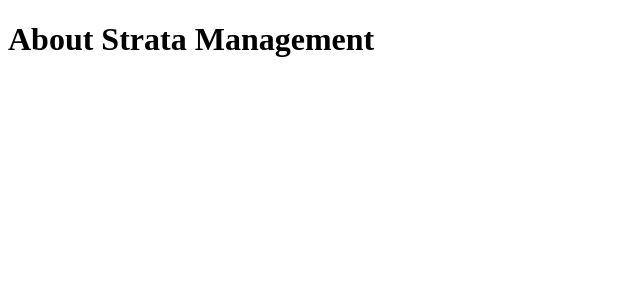
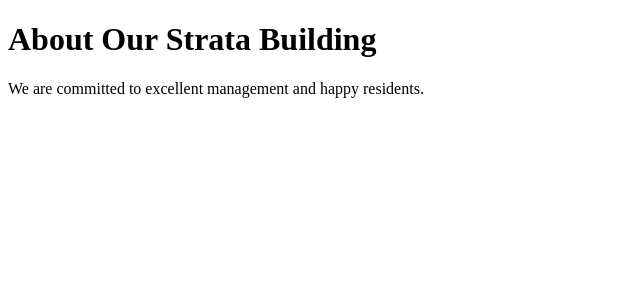
Before and after one commit to sukarim152/strata_managment, a Next.js app: page /about in a window 1280 px wide. Shown: the top 300 px of the page, without its empty margins (0-640 px from the left). Built offline with nearby package versions, Linux system fonts and the light colour scheme.

Commit message:
Update about.js

```diff
--- a/pages/about.js
+++ b/pages/about.js
@@ -1,3 +1,8 @@
 export default function About() {
-  return <h1>About Strata Management</h1>;
+  return (
+    <div>
+      <h1>About Our Strata Building</h1>
+      <p>We are committed to excellent management and happy residents.</p>
+    </div>
+  );
 }
```
